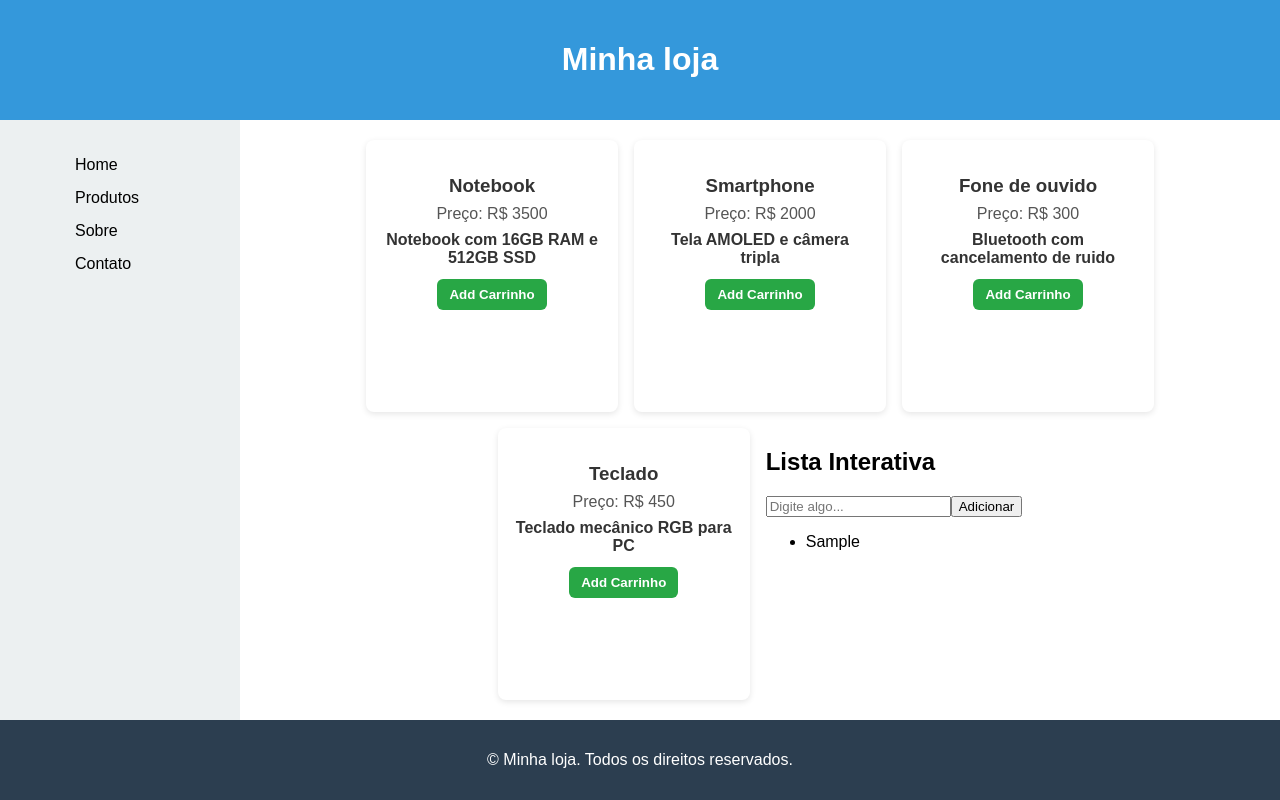
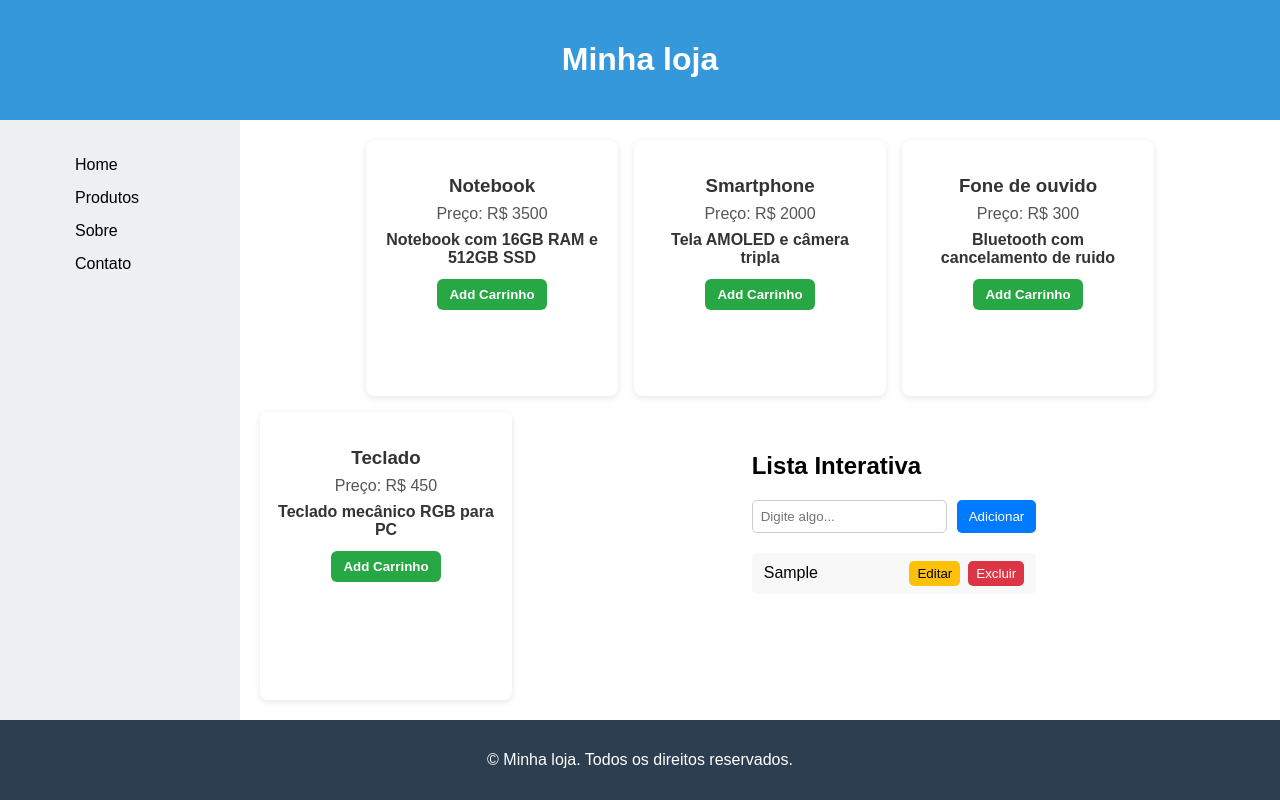
Before and after one commit to JoseMamede/Programa-o-web, a React (Vite) app: page / in a window 1280 px wide. Both pictures are taken after typing "Sample" into the empty fields and a click on the button "Adicionar". Built offline with nearby package versions, Linux system fonts and the light colour scheme.

Commit message:
Atv. Form com Estados 2

```diff
--- a/src/App.jsx
+++ b/src/App.jsx
@@ -3,7 +3,7 @@ import Header from "./components/Header.jsx";
 import Footer from "./components/Footer.jsx";
 import Sidebar from "./components/Sidebar.jsx";
 import ProductCard from "./components/ProductCard.jsx";
-import ListaInterativa from "./components/ListaInterativa.jsx"; // 👈 aqui
+import ListaInterativa from "./components/ListaInterativa.jsx";
 import "./App.css";
 
 function App() {
--- /dev/null
+++ b/src/components/ListaInterativa.css
@@ -0,0 +1,76 @@
+.lista-container {
+  max-width: 400px;
+  margin: 20px auto;
+  font-family: Arial, sans-serif;
+}
+
+.input-area {
+  display: flex;
+  gap: 10px;
+}
+
+.input-area input {
+  flex: 1;
+  padding: 8px;
+  border: 1px solid #ccc;
+  border-radius: 5px;
+}
+
+.input-area button {
+  padding: 8px 12px;
+  background: #007bff;
+  color: white;
+  border: none;
+  border-radius: 5px;
+  cursor: pointer;
+}
+
+.input-area button:hover {
+  background: #0056b3;
+}
+
+.lista-itens {
+  margin-top: 20px;
+  list-style: none;
+  padding: 0;
+}
+
+.lista-item {
+  display: flex;
+  justify-content: space-between;
+  align-items: center;
+  background: #f8f8f8;
+  padding: 8px 12px;
+  border-radius: 5px;
+  margin-bottom: 10px;
+}
+
+.lista-item span {
+  flex: 1;
+}
+
+.botoes button {
+  margin-left: 8px;
+  padding: 5px 8px;
+  border: none;
+  border-radius: 5px;
+  cursor: pointer;
+}
+
+.botoes button:first-child {
+  background: #ffc107;
+  color: #000;
+}
+
+.botoes button:first-child:hover {
+  background: #e0a800;
+}
+
+.botoes button:last-child {
+  background: #dc3545;
+  color: #fff;
+}
+
+.botoes button:last-child:hover {
+  background: #a71d2a;
+}
--- a/src/components/ListaInterativa.jsx
+++ b/src/components/ListaInterativa.jsx
@@ -1,46 +1,62 @@
 import { useState } from "react";
+import "./ListaInterativa.css"; // 👈 importa o CSS
 
 export default function ListaInterativa() {
   const [texto, setTexto] = useState("");
   const [itens, setItens] = useState([]);
+  const [editIndex, setEditIndex] = useState(null);
 
-  const adicionarItem = () => {
-    if (texto.trim() !== "") {
+  const adicionarOuEditarItem = () => {
+    if (texto.trim() === "") return;
+
+    if (editIndex !== null) {
+      const novaLista = [...itens];
+      novaLista[editIndex] = texto;
+      setItens(novaLista);
+      setEditIndex(null);
+    } else {
       setItens([...itens, texto]);
+    }
     setTexto("");
-    }
+  };
+
+  const excluirItem = (index) => {
+    const novaLista = itens.filter((_, i) => i !== index);
+    setItens(novaLista);
+  };
+
+  const editarItem = (index) => {
+    setTexto(itens[index]);
+    setEditIndex(index);
   };
 
   return (
-    <div className="p-4 max-w-sm mx-auto">
-      <h2 className="text-xl font-bold mb-2">Lista Interativa</h2>
+    <div className="lista-container">
+      <h2>Lista Interativa</h2>
 
-
+      <div className="input-area">
         <input
           type="text"
           value={texto}
           onChange={(e) => setTexto(e.target.value)}
           placeholder="Digite algo..."
-        className="border p-2 rounded w-full mb-2"
         />
+        <button onClick={adicionarOuEditarItem}>
+          {editIndex !== null ? "Salvar" : "Adicionar"}
+        </button>
+      </div>
 
-
-      <button
-        onClick={adicionarItem}
-        className="bg-blue-500 text-white px-4 py-2 rounded hover:bg-blue-600"
-      >
-        Adicionar
-      </button>
-
-      {itens.length > 0 && (
-        <ul className="mt-4 list-disc pl-5">
+      <ul className="lista-itens">
         {itens.map((item, index) => (
-            <li key={index} className="text-gray-700">
-              {item}
+          <li key={index} className="lista-item">
+            <span>{item}</span>
+            <div className="botoes">
+              <button onClick={() => editarItem(index)}>Editar</button>
+              <button onClick={() => excluirItem(index)}>Excluir</button>
+            </div>
           </li>
         ))}
       </ul>
-      )}
     </div>
   );
 }
```
Lines whose indentation alone changed are shown as unchanged.
